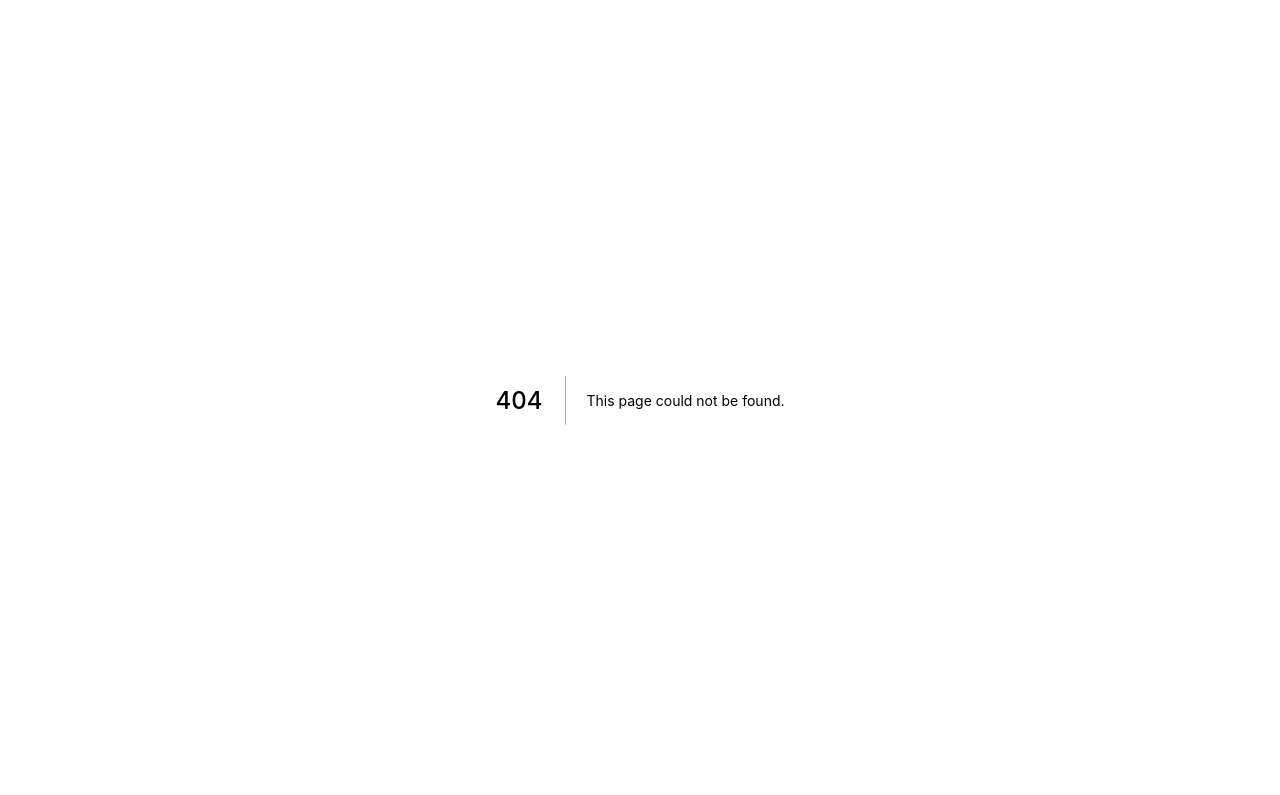
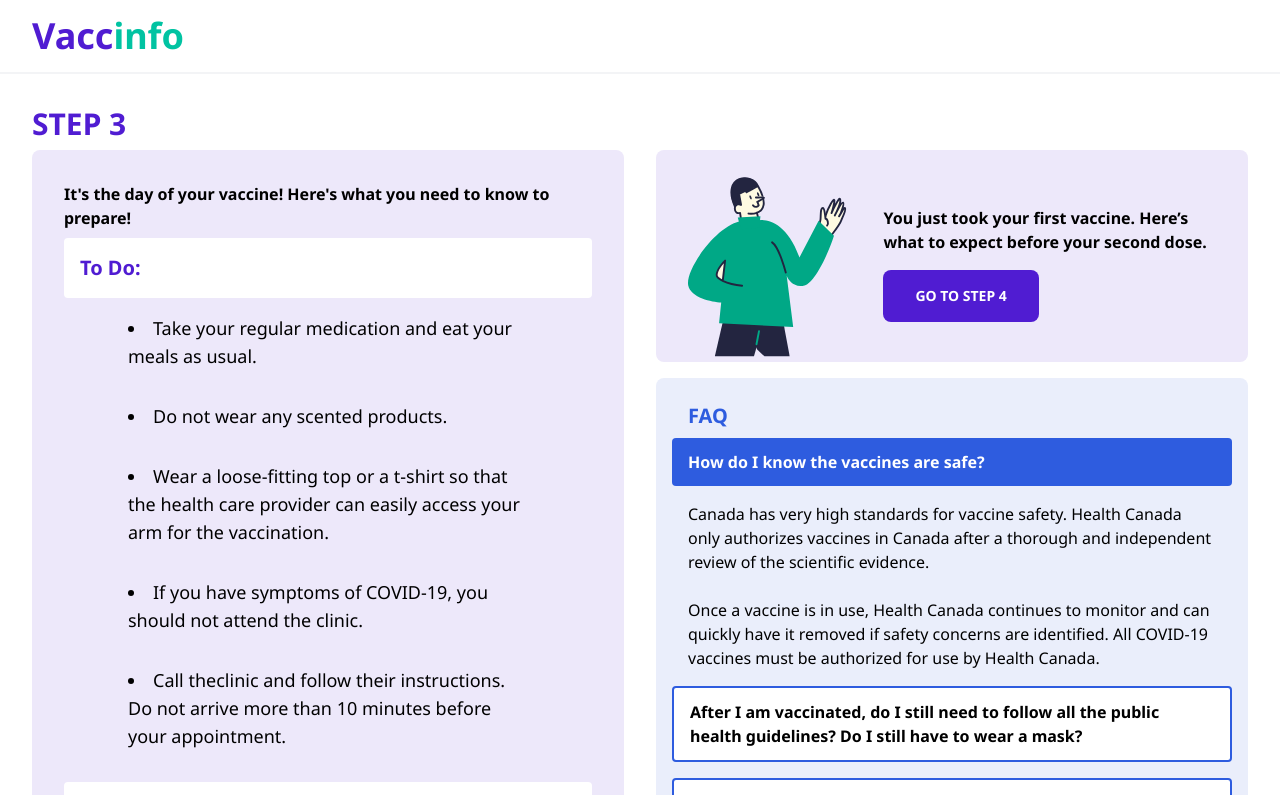
Before and after one commit to amorriscode/league-tracker, a Next.js app: page /steps/3 in a window 1280 px wide. Before the commit this address had no page. Shown: the top 795 px of the page. Built offline with nearby package versions, Linux system fonts and the light colour scheme.

Commit message:
Add nav to steps button

```diff
--- a/components/StepsCard.jsx
+++ b/components/StepsCard.jsx
@@ -1,6 +1,7 @@
 import Section from './Section'
+import Link from 'next/link'
 
-export default function stepsCaard() {
+export default function StepsCard() {
   return (
     <Section title="Steps to take the Vaccine">
       <div className="grid grid-cols-5 gap-8">
@@ -40,9 +41,11 @@ export default function stepsCaard() {
             </div>
           </div>
 
-          <div className="mx-3 my-2 p-4 text-brand-blurple font-bold border-4 border-brand-blurple rounded bg-transparent hover:bg-brand-blurple hover:text-white hover:cursor-pointer">
-            LEARN MORE
-          </div>
+          <Link href="/steps/3">
+            <a className="mx-3 my-2 p-4 text-brand-blurple font-bold border-4 border-brand-blurple rounded bg-transparent hover:bg-brand-blurple hover:text-white hover:cursor-pointer">
+              LEARN MORE
+            </a>
+          </Link>
         </div>
 
         <div className="relative rounded-lg bg-brand-blurple-light flex flex-col justify-between">
--- a/pages/steps/1.js
+++ b/pages/steps/3.js
@@ -3,7 +3,7 @@ import { useRouter } from 'next/router'
 import withLayout from '../../components/withLayout'
 import Person from '../../public/person.svg'
 import Button from '../../components/Button'
-import FAQ from "../../components/FAQ"
+import FAQ from '../../components/FAQ'
 
 function Step1() {
   const router = useRouter()
@@ -11,7 +11,7 @@ function Step1() {
   return (
     <main>
       <h1 className="uppercase font-bold text-brand-blurple text-3xl mb-2">
-        Step 1
+        Step 3
       </h1>
 
       <div className="grid grid-cols-2 gap-8">
@@ -96,8 +96,8 @@ function Step1() {
                 your second dose.
               </p>
 
-              <Button handleOnClick={() => router.push('/steps/2')}>
-                Go to STEP 2
+              <Button handleOnClick={() => router.push('/steps/4')}>
+                Go to STEP 4
               </Button>
             </div>
           </div>
```
